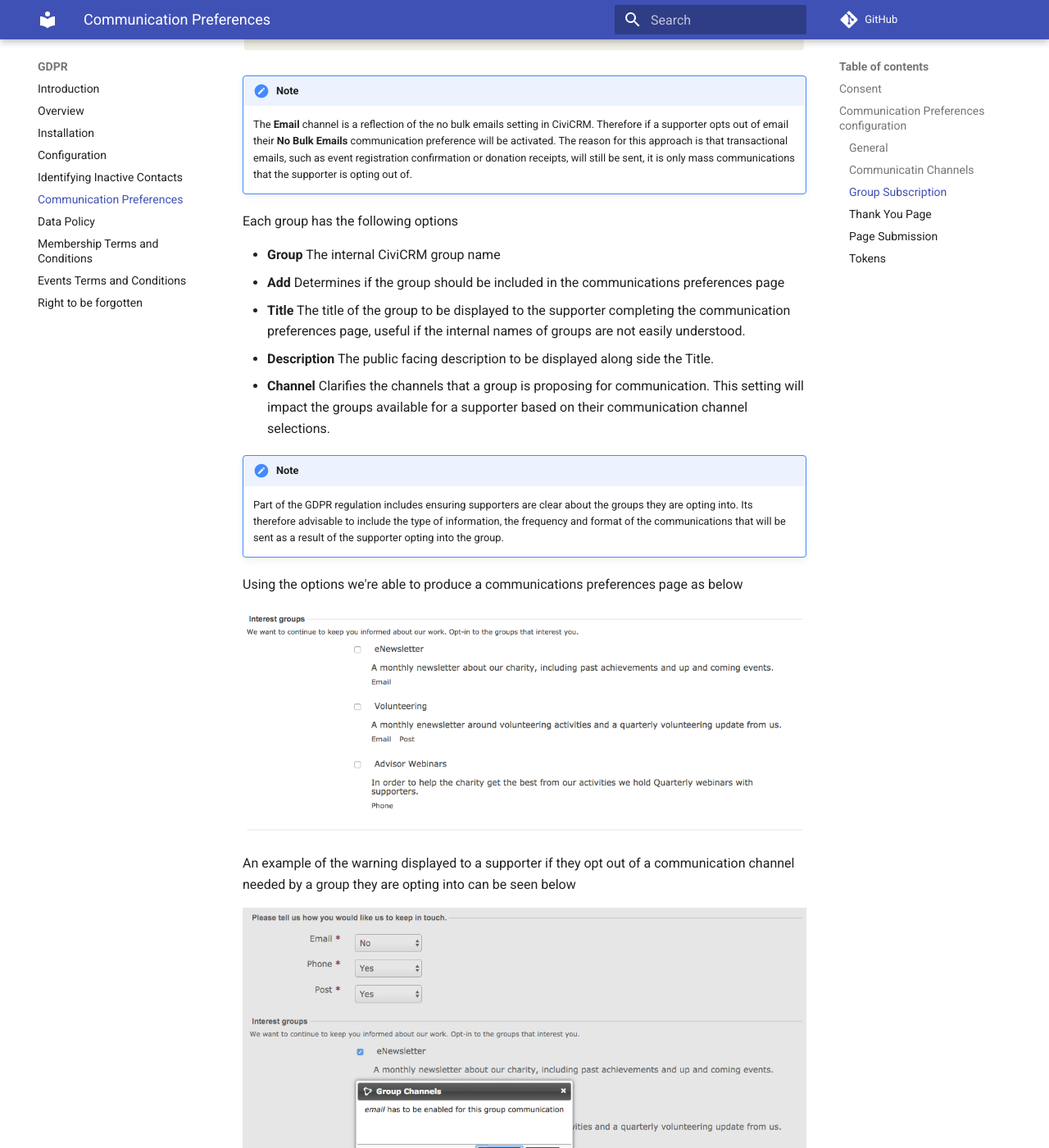
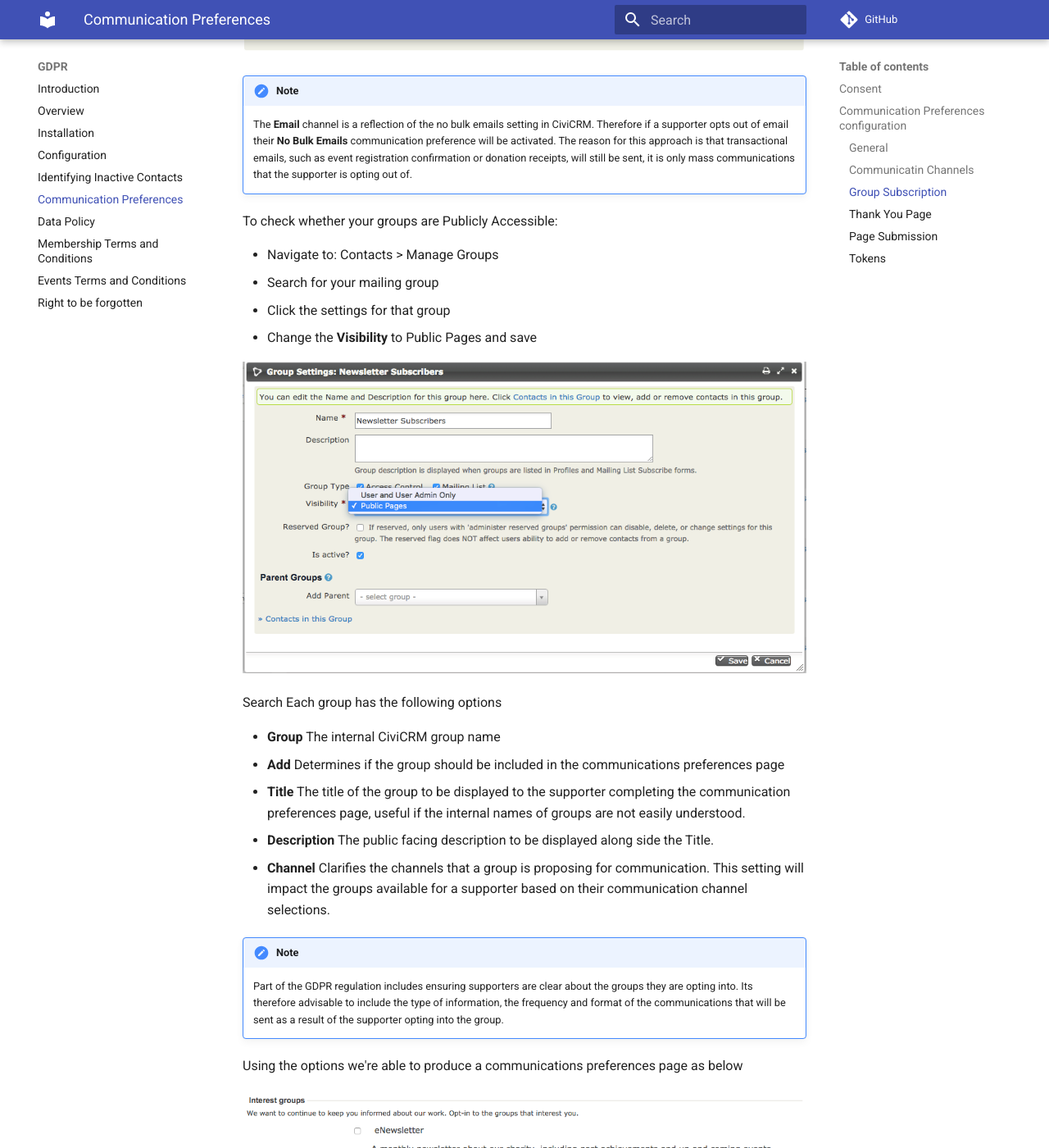
Before and after one commit to veda-consulting-company/uk.co.vedaconsulting.gdpr, an MkDocs documentation site: the page built from docs/communication-preferences.md, in a window 1280 px wide and 1400 px high, scrolled down 4319 px. Shown: the whole window at 82% size. Built offline with MkDocs 1.6.1 and Material for MkDocs 9.7.7, drawn with Linux system fonts in a browser that asks for light colours; comment, search, counter and statistics services are not loaded; old or Windows-style settings are respelled for this version of MkDocs.

Commit message:
Added public group explanation

```diff
--- a/docs/communication-preferences.md
+++ b/docs/communication-preferences.md
@@ -75,7 +75,16 @@ On enabling the **Allow users to opt-in to mailing groups.** checkbox, all group
 !!! note
     The **Email** channel is a reflection of the no bulk emails setting in CiviCRM. Therefore if a supporter opts out of email their **No Bulk Emails** communication preference will be activated. The reason for this approach is that transactional emails, such as event registration confirmation or donation receipts, will still be sent, it is only mass communications that the supporter is opting out of.
 
-Each group has the following options
+To check whether your groups are Publicly Accessible:
+
+* Navigate to: Contacts > Manage Groups
+* Search for your mailing group
+* Click the settings for that group
+* Change the **Visibility** to Public Pages and save
+
+![Groups Public Pages](/images/public.png)
+
+Search Each group has the following options
 
 * **Group** The internal CiviCRM group name
 * **Add** Determines if the group should be included in the communications preferences page
```
Also changed, not shown: docs/images/public.png (added).
